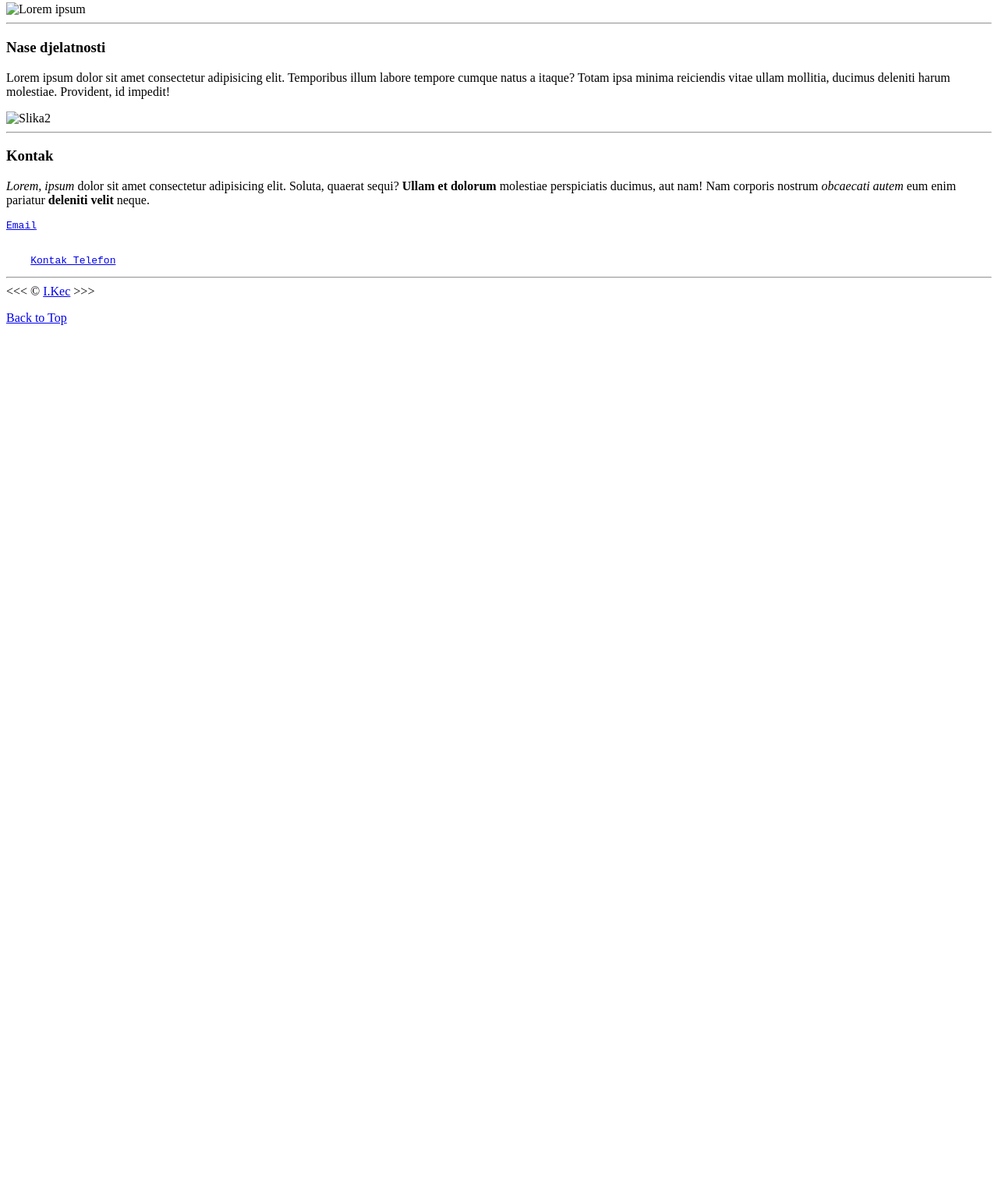
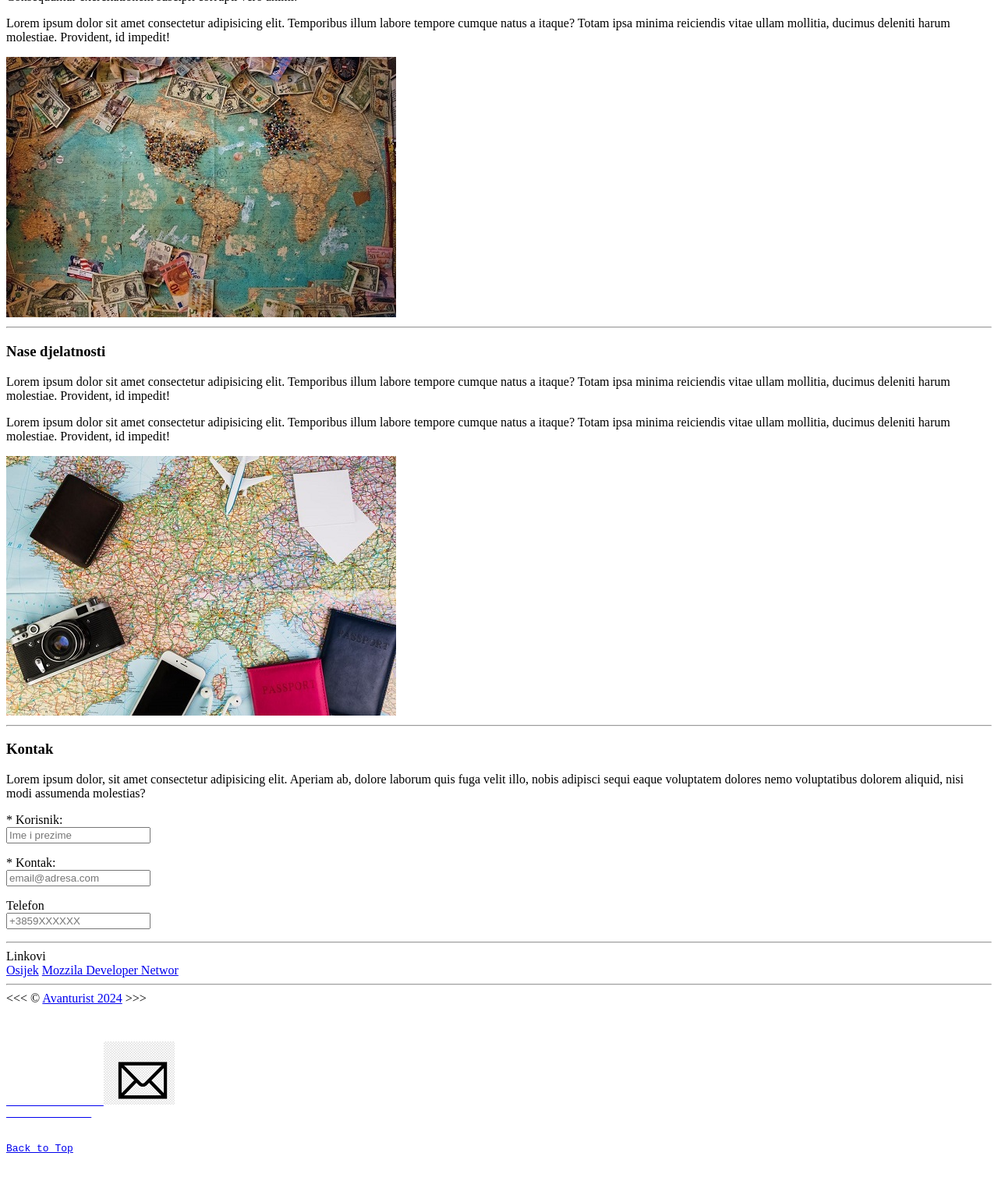
Before and after one commit to IKedmenec/parcijalni.ispit.html, a plain HTML site: page index.html in a window 1280 px wide. Shown: the part 294-1836 px from the top of the page at 78% size. Before the commit the page ends 800 px from the top, so only its background shows below. Drawn offline with Linux system fonts and the light colour scheme.

Commit message:
promjene na stranici 2a

```diff
--- a/index.html
+++ b/index.html
@@ -3,7 +3,7 @@
 <head>
     <meta charset="UTF-8">
     <meta name="viewport" content="width=device-width, initial-scale=1.0">
-    <title>Moja Firma</title>
+    <title>Turisticka agencija "Avanturist"</title>
 </head>
 
 <body>
@@ -20,19 +20,21 @@
         </nav>
 
     <p>Lorem ipsum dolor, sit amet consectetur adipisicing elit. Excepturi repellat nemo placeat necessitatibus. Numquam sint inventore veniam, quasi ea veritatis ipsa tempore ratione nemo temporibus culpa, soluta nostrum doloremque officia.</p>
+    </header>
 
-
-
-</header>
+    <hr>
 
 <main>
+
 <section id="ONama">
 
     <h3>O Nama</h3>
 
     <p>Lorem ipsum dolor sit amet, consectetur adipisicing elit. Laboriosam qui excepturi similique deleniti recusandae dicta possimus cum voluptas architecto suscipit? Laboriosam eius et commodi? Consequuntur exercitationem suscipit corrupti vero animi.</p>
 
-    <img src="./media/img/slika1.jpg" alt="Lorem ipsum">
+    <p>Lorem ipsum dolor sit amet consectetur adipisicing elit. Temporibus illum labore tempore cumque natus a itaque? Totam ipsa minima reiciendis vitae ullam mollitia, ducimus deleniti harum molestiae. Provident, id impedit!</p>
+
+    <img src="./media/images/slika3.jpg" alt="Lorem ipsum">
 </section>
 
 <hr>
@@ -42,7 +44,9 @@
 
     <p>Lorem ipsum dolor sit amet consectetur adipisicing elit. Temporibus illum labore tempore cumque natus a itaque? Totam ipsa minima reiciendis vitae ullam mollitia, ducimus deleniti harum molestiae. Provident, id impedit!</p>
 
-    <img src="./media/img/slika2.jpg" alt="Slika2">
+    <p>Lorem ipsum dolor sit amet consectetur adipisicing elit. Temporibus illum labore tempore cumque natus a itaque? Totam ipsa minima reiciendis vitae ullam mollitia, ducimus deleniti harum molestiae. Provident, id impedit!</p>
+
+    <img src="./media/images/slika2.jpg" alt="Slika2">
 </section>
 
 <hr>
@@ -50,21 +54,54 @@
 <section id="Kontak">
     <h3>Kontak</h3>
 
-    <p><em>Lorem, ipsum</em> dolor sit amet consectetur adipisicing elit. Soluta, quaerat sequi? <strong>Ullam et dolorum</strong> molestiae perspiciatis ducimus, aut nam! Nam corporis nostrum <i>obcaecati autem</i> eum enim pariatur <b>deleniti velit</b> neque.</p>
+    <p>Lorem ipsum dolor, sit amet consectetur adipisicing elit. Aperiam ab, dolore laborum quis fuga velit illo, nobis adipisci sequi eaque voluptatem dolores nemo voluptatibus dolorem aliquid, nisi modi assumenda molestias?</p>
 
-    <pre><a href="mailto:moj.email@mojmail.com">Email</a>
-    <br>
-    <a href="tel*3859x123456">Kontak Telefon</a></pre>
+    <form action="" name="kontak obrazac" enctype="text/plain" autocomplete="off">
+
+    <p>
+        <label for="ime">* Korisnik:</label>
+        <br>
+        <input id="ime" type="text" required placeholder="Ime i prezime">
+        </p>
+
+    <p>
+        <label for="email">* Kontak:</label>
+
+        <br>
+        <input type="email" id="email" required placeholder="email@adresa.com">
+       </p>
+
+       <p>
+        <label for="tel">Telefon</label><br>
+        <input id="tel" type="tel" placeholder="+3859XXXXXX">
+       </p>
 </section>
 
 
 </main>
 
+<hr>
+
+<aside>
+    <section id="Linkovi">Linkovi</section>
+    <a href="https://www.osijek.hr/">Osijek</a>
+
+    <a href="https://developer.mozilla.org/">Mozzila Developer Networ</a>
+
+</aside>
+
     <footer>
         <hr>
-    &lt;&lt;&lt; &copy; <a href="about.html">I.Kec</a> &gt;&gt;&gt;
+    &lt;&lt;&lt; &copy; <a href="about.html">Avanturist 2024</a> &gt;&gt;&gt;
     <p>
-        <a href="#">Back to Top</a>
+        <pre>
+
+            <a href="mailto:moj.email@mojmail.com">
+                <img src="./media/images/email2.png">
+              </a>
+
+
+<a href="#">Back to Top</a>
     </p>
     </footer>
 </body>
```
Also changed, not shown: media/images/email1.jpg (added), media/images/email2.png (added), media/images/slika1.jpg (added), media/images/slika2.jpg (added), media/images/slika3.jpg (added).
